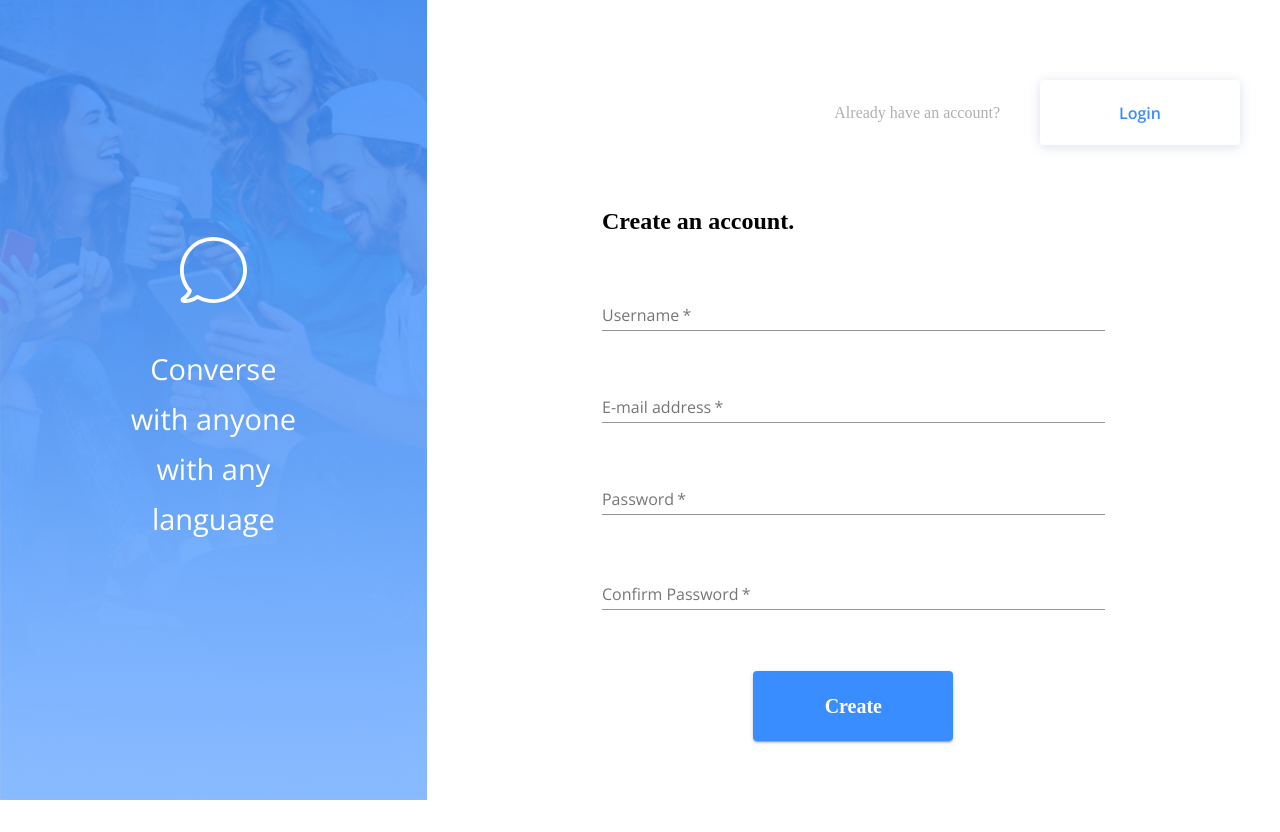
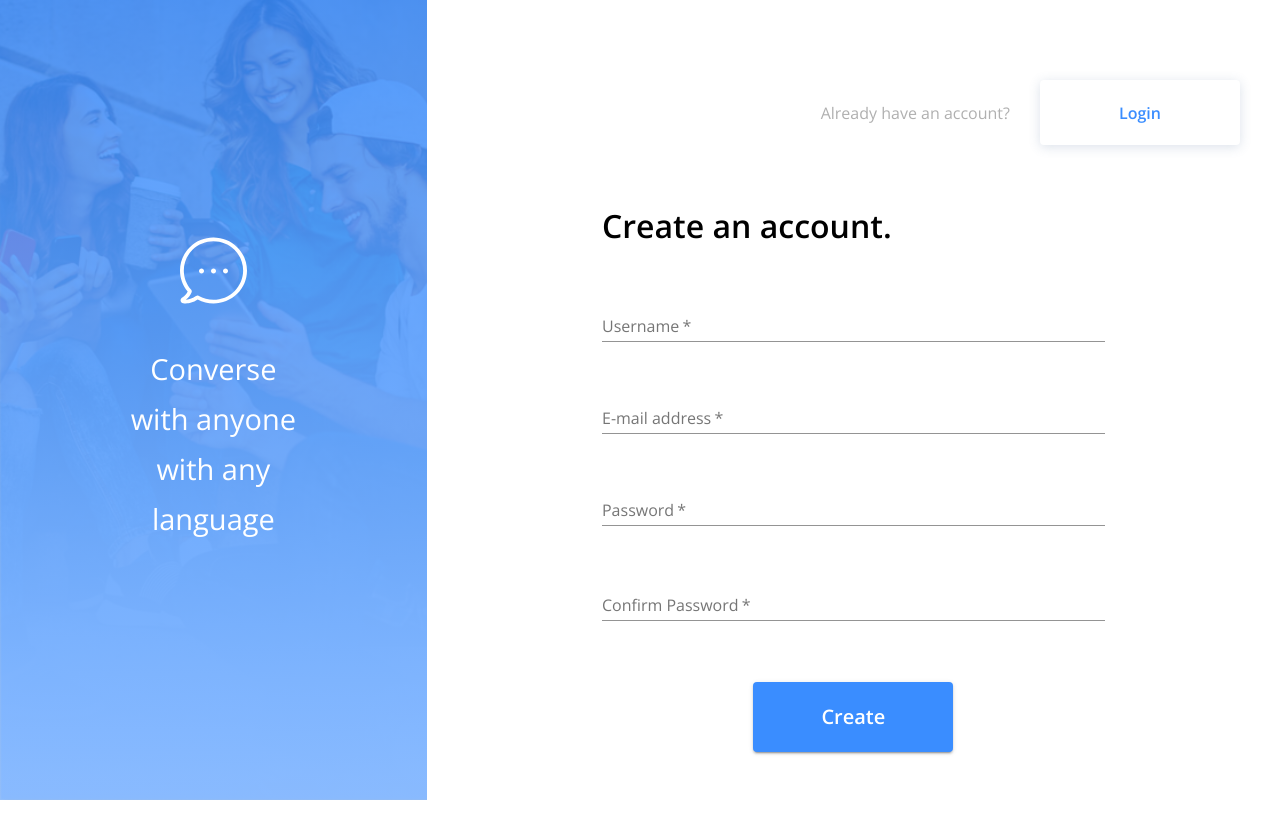
Before and after one commit to madasteroid/messenger, a React (Create React App) app in the folder client/: page / in a window 1280 px wide. Built offline with nearby package versions, Linux system fonts and the light colour scheme; no server answers.

Commit message:
Some fontsize work and correct svg file

```diff
--- a/client/src/assets/svg/bubble.js
+++ b/client/src/assets/svg/bubble.js
@@ -1,14 +1,21 @@
 import React from  "react";
 
 const Bubble  = ({ color }) => (
-    <svg width="67px" height="67px" viewBox="0 0 67 67"
+    <svg width="67px" height="67px" viewBox="0 0 67 67" version="1.1"
          xmlns="http://www.w3.org/2000/svg">
         <g id="chat">
             <path
-                fillRule = "evenodd"
-                fill = {color}
                 d="M57.1688 9.66977C50.8366 3.43256 42.4361 0 33.4832 0C24.5302 0 16.1298 3.43256 9.79755 9.66977C-2.44191 21.7256 -3.29187 41.0233 7.68681 54.0419C6.61019 56.1767 4.88194 58.6605 2.31788 59.9023C1.08544 60.5023 0.391302 61.8 0.603792 63.1395C0.816283 64.4791 1.86457 65.5256 3.22451 65.7349C3.86198 65.8326 4.76861 65.9302 5.87356 65.9302C8.83426 65.9302 13.1974 65.2465 17.6597 62.0791C22.632 64.7163 28.0717 66 33.469 66C42.1386 66 50.7232 62.693 57.1829 56.3302C63.5152 50.093 67 41.8186 67 33C67 24.1814 63.501 15.907 57.1688 9.66977ZM54.4631 53.6651C44.901 63.0837 30.0975 64.9535 18.453 58.214C17.688 57.7674 16.7389 57.907 16.1298 58.507C16.0731 58.5349 16.0164 58.5767 15.9739 58.6186C12.1349 61.5488 8.36678 62.1628 5.87356 62.1628L5.85939 62.1628C8.7351 60.0977 10.5483 57.0279 11.6108 54.6419C11.7808 54.2372 11.8091 53.8186 11.71 53.4279C11.6675 53.0512 11.5116 52.6744 11.2425 52.3674C0.872947 40.8279 1.41126 23.2465 12.4891 12.3349C24.0627 0.934884 42.8894 0.934884 54.4489 12.3349C66.0367 23.7349 66.0367 42.2651 54.4631 53.6651Z"
-                />
+                transform="translate(0 0.5)" id="Shape" fill="#FFFFFF" stroke="none"/>
+            <path
+                d="M2.5 5C3.88071 5 5 3.88071 5 2.5C5 1.11929 3.88071 0 2.5 0C1.11929 0 0 1.11929 0 2.5C0 3.88071 1.11929 5 2.5 5Z"
+                transform="translate(31 31.5)" id="Oval" fill="#FFFFFF" stroke="none"/>
+            <path
+                d="M2.5 5C3.88071 5 5 3.88071 5 2.5C5 1.11929 3.88071 0 2.5 0C1.11929 0 0 1.11929 0 2.5C0 3.88071 1.11929 5 2.5 5Z"
+                transform="translate(43 31.5)" id="Oval" fill="#FFFFFF" stroke="none"/>
+            <path
+                d="M2.5 5C3.88071 5 5 3.88071 5 2.5C5 1.11929 3.88071 0 2.5 0C1.11929 0 0 1.11929 0 2.5C0 3.88071 1.11929 5 2.5 5Z"
+                transform="translate(19 31.5)" id="Oval" fill="#FFFFFF" stroke="none"/>
         </g>
     </svg>
 );
--- a/client/src/components/LoginForm/Login.js
+++ b/client/src/components/LoginForm/Login.js
@@ -16,9 +16,8 @@ const useStyles = makeStyles(() => ({
     padding: "40px 0",
   },
   subtitle1:{
-    paddingRight: "40px",
+    paddingRight: "30px",
     color: "#B0B0B0",
-    fontFamily: "OpenSans",
     fontWeight: "semiBold"
   },
   textField: {
@@ -26,12 +25,11 @@ const useStyles = makeStyles(() => ({
     fontFamily: "OpenSans",
   },
   subtitle2:{
-    fontFamily: "OpenSans",
+    fontSize: "32px",
     fontWeight: "bold",
 
   },
   button:{
-    fontFamily: "OpenSans",
     fontSize: "20px",
     fontWeight: "bold",
     width: "200px",
--- a/client/src/components/RegisterForm/Signup.js
+++ b/client/src/components/RegisterForm/Signup.js
@@ -16,30 +16,26 @@ import { register } from "../../store/utils/thunkCreators";
 const useStyles = makeStyles( () => ({
   textField: {
     margin: "10px 0",
-    fontFamily: "OpenSans",
   },
   header: {
     padding: "40px 0",
   },
   subtitle1:{
-    paddingRight: "40px",
+    paddingRight: "30px",
     color: "#B0B0B0",
-    fontFamily: "OpenSans",
-    fontWeight: "semiBold"
   },
   subtitle2:{
-    fontFamily: "OpenSans",
+    fontSize: "32px",
     fontWeight: "bold",
     margin: "20px 0"
 
   },
   button:{
-    fontFamily: "OpenSans",
     fontSize: "20px",
     fontWeight: "bold",
     width: "200px",
     height: "70px",
-    margin: "40px 0"
+    margin: "40px 0",
   }
 }));
 const Register = (props) => {
```
